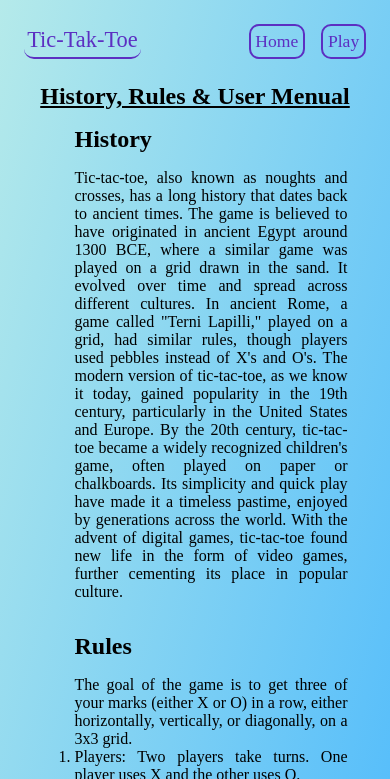
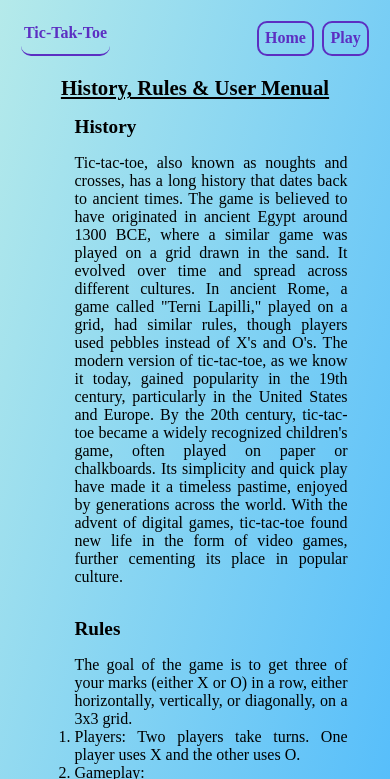
Before and after one commit to labonibiswas/MCA-WDD-PCA1, a plain HTML site: page about.html in a window 390 px wide. Shown: the top 779 px of the page. Drawn offline with Linux system fonts and the light colour scheme.

Commit message:
Updated CSS styles

```diff
--- a/CSS/about.css
+++ b/CSS/about.css
@@ -45,6 +45,47 @@ nav div{
     color: #f5f3f7;
 
 }
+
+@media screen and (min-width:320px) {
+
+    nav{
+
+        padding: 0.3rem;
+        margin: 1rem;
+    }
+
+    nav .name{
+        margin-left: 0rem;
+    }
+
+    nav div{
+        font-weight: 700;
+        font-size: 1rem;
+    }
+
+    .menu{
+        margin-right: 0rem;
+        display: flex;
+        gap: 0.5rem;
+    }
+
+    .menu a{
+        text-decoration: none;
+        font-weight: 700;
+        font-size: 1rem;
+        padding: 0.4rem;
+    }
+
+    .heading h1{
+        font-size: 1.3rem;
+
+    }
+    h2{
+        font-size: 1.2rem;
+    }
+
+}
+
 
 @media screen and (min-width:768px) {
 
--- a/CSS/style.css
+++ b/CSS/style.css
@@ -76,6 +76,38 @@ nav div{
         text-decoration: none;
         font-weight: 700;
         font-size: 1.5rem;
+        padding: 0.4rem;
+    }
+
+}
+
+@media screen and (min-width:320px) {
+
+    nav{
+
+        padding: 0.3rem;
+        margin: 1rem;
+    }
+
+    nav .name{
+        margin-left: 0rem;
+    }
+
+    nav div{
+        font-weight: 700;
+        font-size: 1rem;
+    }
+
+    .menu{
+        margin-right: 0rem;
+        display: flex;
+        gap: 0.5rem;
+    }
+
+    .menu a{
+        text-decoration: none;
+        font-weight: 700;
+        font-size: 1rem;
         padding: 0.4rem;
     }
 
@@ -217,5 +249,8 @@ h1{
         margin-top: 4rem;
 
     }
+    .hide{
+        display: none;
+    }
 
 }
```
